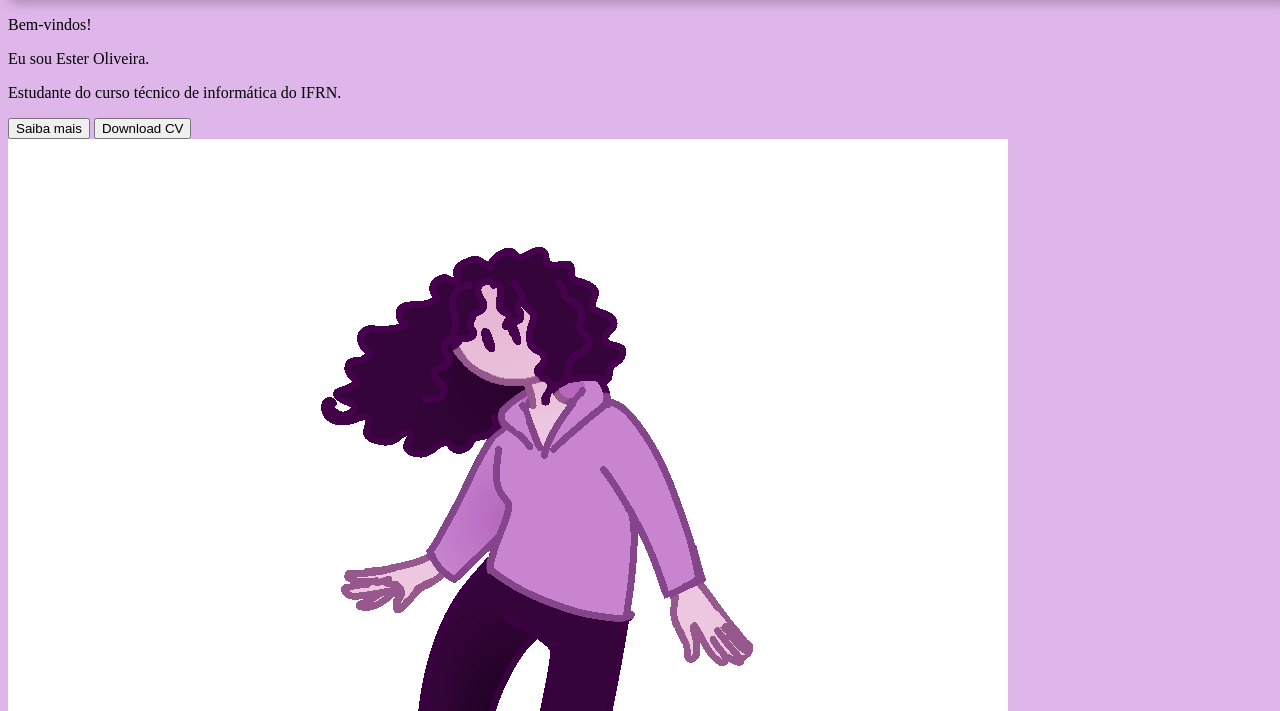
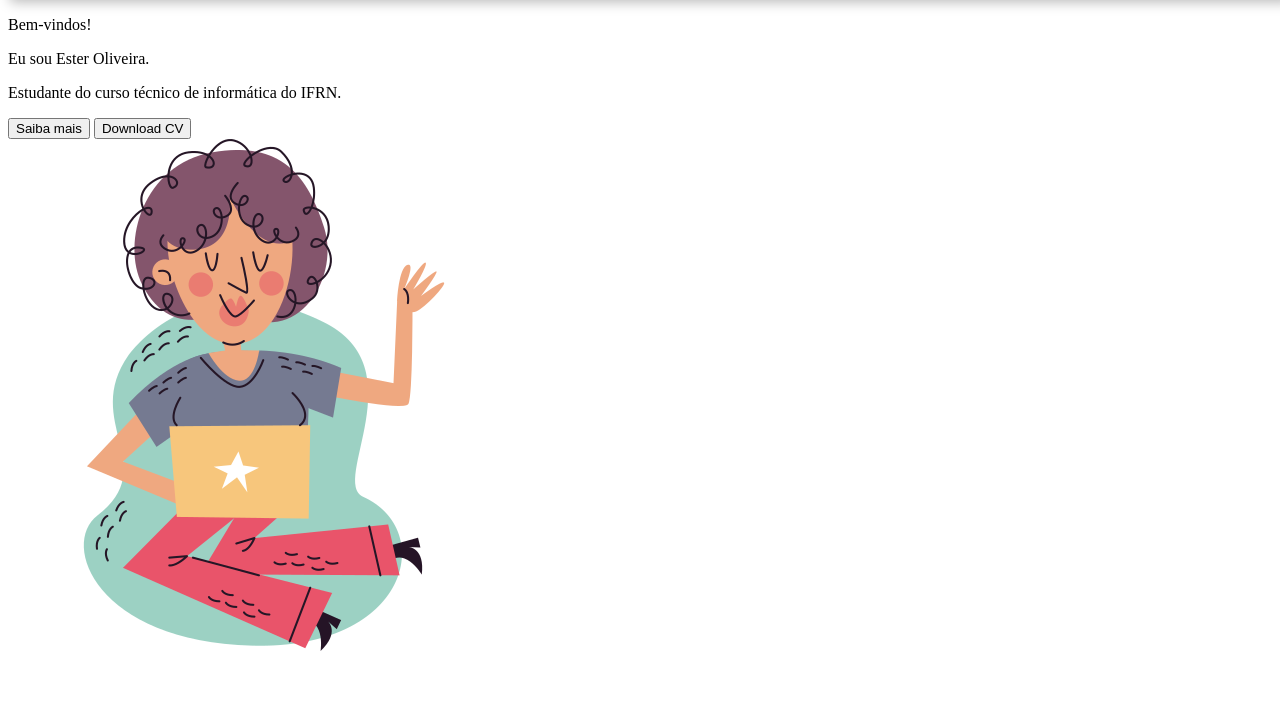
Before and after one commit to esteroliver/Portfolio-, a plain HTML site: page index.html in a window 1280 px wide. Shown: the part 68-779 px from the top of the page. Drawn offline with Linux system fonts and the light colour scheme; a web font is replaced by a local one.

Commit message:
variáveis

```diff
--- a/index.html
+++ b/index.html
@@ -31,7 +31,7 @@
     </div>
 
     <div id="imagens">
-        <img src="ilustração-site.png" alt="ilustração - Ester Oliveira" id="img-ester">
+        <img src="video-calling.png" alt="video-calling" id="img-ester">
     </div>
 </body>
 </html>
--- a/style.css
+++ b/style.css
@@ -8,13 +8,14 @@
     --fonte-serifada: font-family: 'Source Serif Pro', serif;
 
     --cor0: #DFB6EA;
-    --cor1: #CF6FE6;
-    --cor2: #A056B3;
-    --cor3: #5D3666;
+    --cor1: #9cd1c3;
+    --cor2: #757a91;
+    --cor3: #e9546a;
+    --cor4: #84556c;
 }
 
 body{
-    background-color: var(--cor0);
+    background-color: white;
     margin-right: 0px;
     padding: 0px;
 }
@@ -29,6 +30,7 @@ a{
 
 header{
     width: 100%;
+    height: 95vh;
     justify-content: space-between;
     align-items: center;
     height: 60px;
```
Also changed, not shown: ilustração-site.png (deleted), video-calling.png (added).
